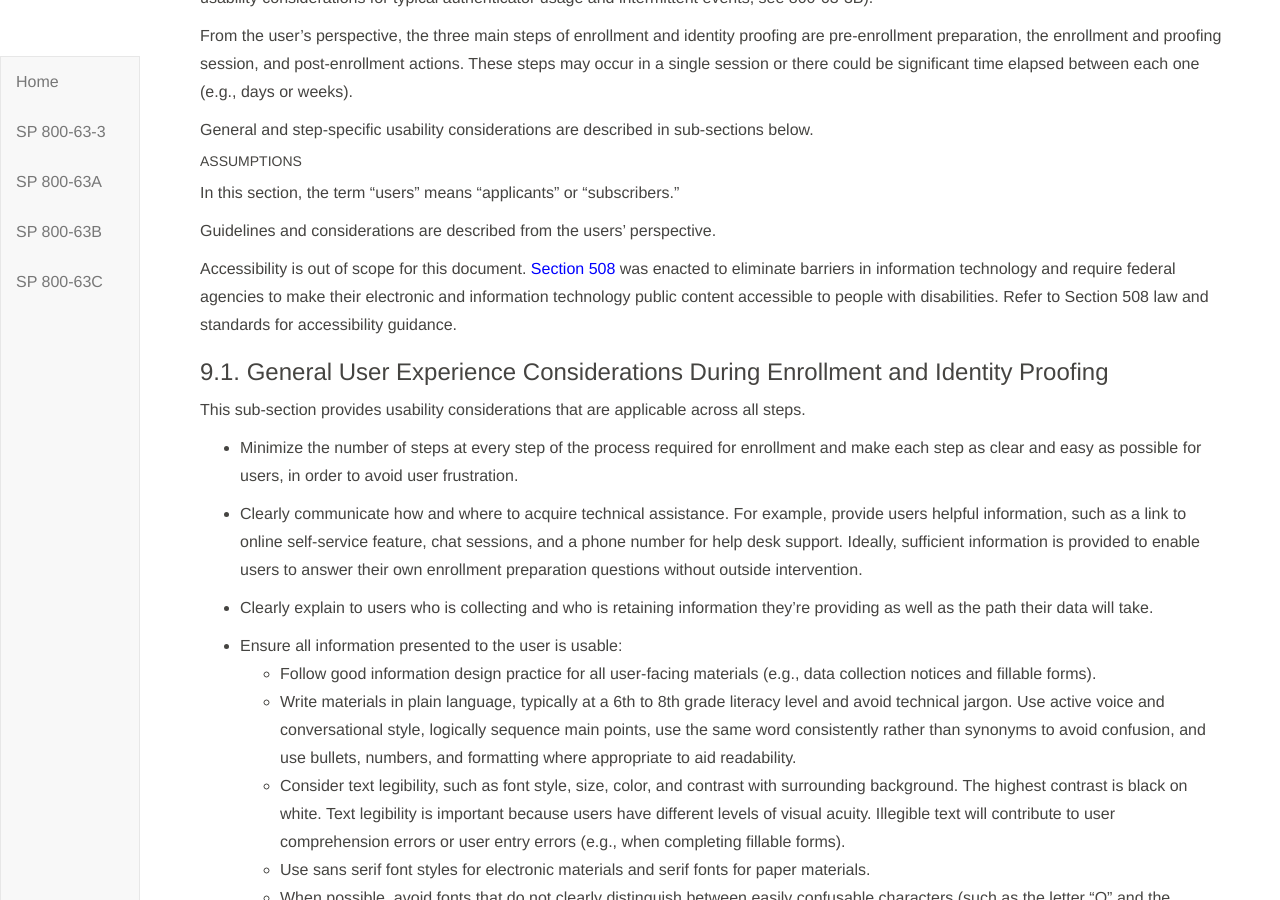
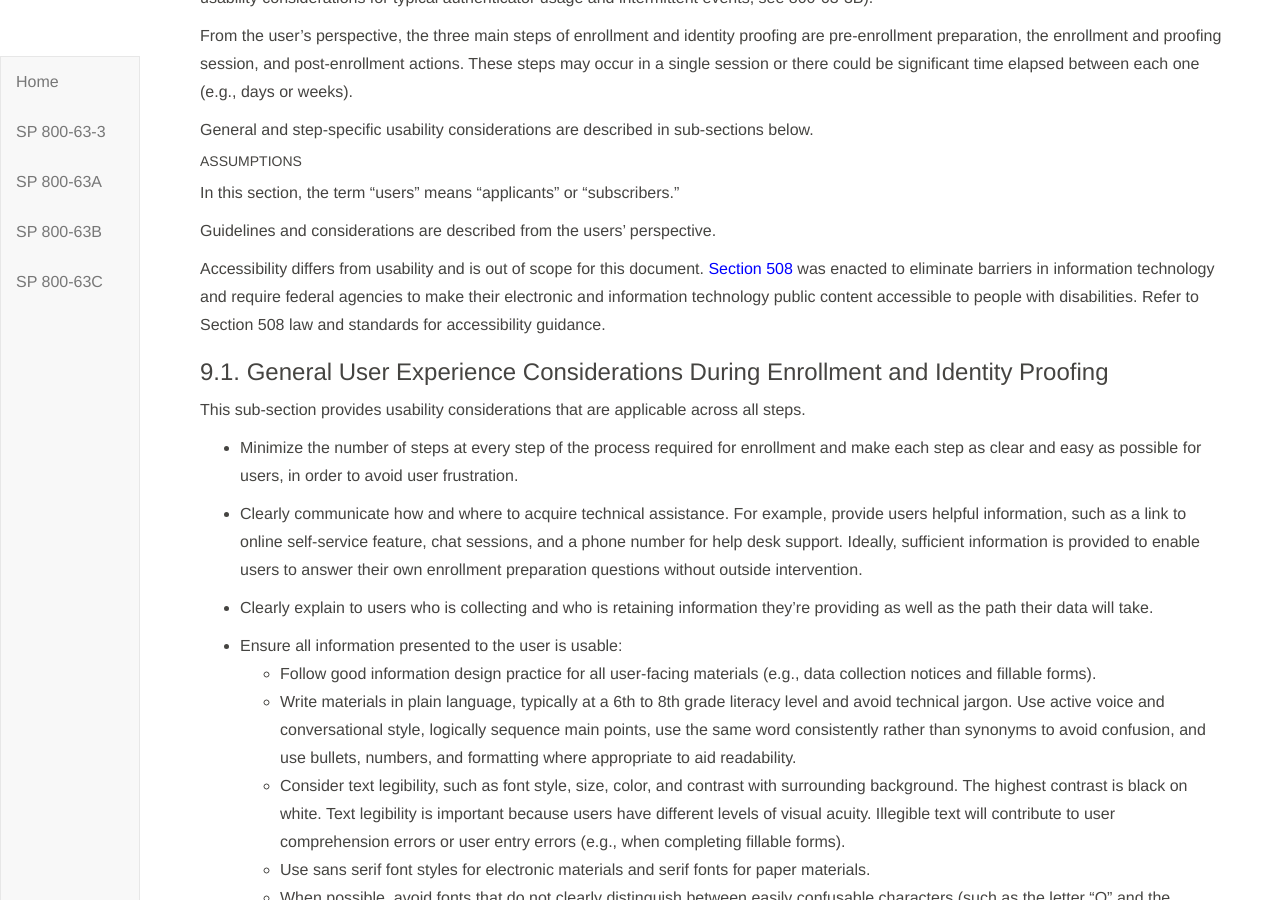
Before and after one commit to usnistgov/800-63-3, a Jekyll site: the page built from sp800-63a/sec9_usability.md, in a window 1280 px wide and 900 px high, scrolled down 605 px. Built offline with Jekyll 4.4.1, drawn with Linux system fonts in a browser that asks for light colours; our own code applies the rules of GitHub Pages for plain Markdown files.

Commit message:
Update sec9_usability.md
another update to accessibility assumption

```diff
--- a/sp800-63a/sec9_usability.md
+++ b/sp800-63a/sec9_usability.md
@@ -26,7 +26,7 @@
 
 Guidelines and considerations are described from the users' perspective.
 
-Accessibility is out of scope for this document. [Section 508](#section508) was enacted to eliminate barriers in information technology and require federal agencies to make their electronic and information technology public content accessible to people with disabilities. Refer to Section 508 law and standards for accessibility guidance.
+Accessibility differs from usability and is out of scope for this document. [Section 508](#section508) was enacted to eliminate barriers in information technology and require federal agencies to make their electronic and information technology public content accessible to people with disabilities. Refer to Section 508 law and standards for accessibility guidance.
 
 ### 9.1. General User Experience Considerations During Enrollment and Identity Proofing
 
```
